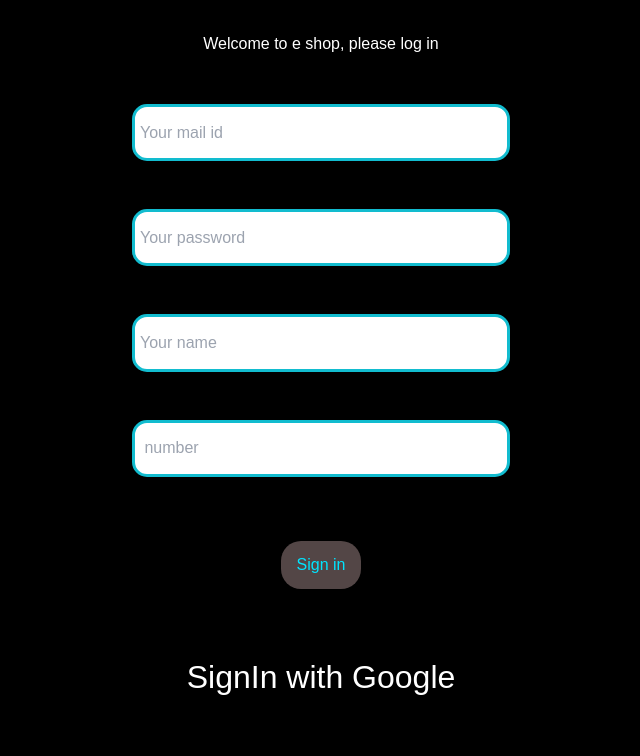
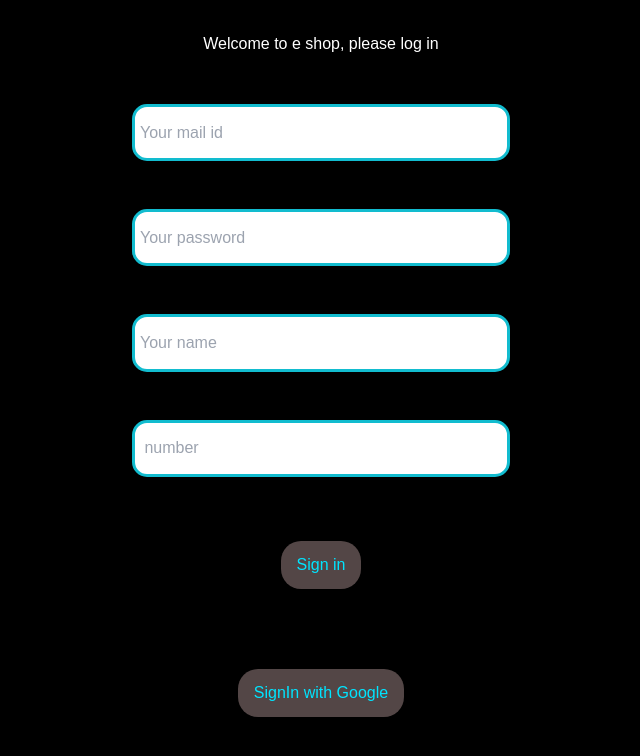
Before and after one commit to Manojkbharathi/e-commerce, a React (Vite) app: page /logIn in a window 1280 px wide. Shown: the top 756 px of the page, without its empty margins (319-959 px from the left). Built offline with nearby package versions, Linux system fonts and the light colour scheme.

Commit message:
modified button

```diff
--- a/src/index.css
+++ b/src/index.css
@@ -78,6 +78,7 @@ form {
   display: flex;
   flex-direction: column;
   gap: 3rem;
+  align-items: center;
 }
 .user-details {
   display: flex;
--- a/src/routes/logIn.jsx
+++ b/src/routes/logIn.jsx
@@ -95,7 +95,7 @@ const LogIn = () => {
           Sign in
         </button>
       </form>
-      <button className='btn' onClick={handleCLick}>
+      <button className='button' onClick={handleCLick}>
         SignIn with Google
       </button>
     </div>
--- a/src/routes/signUp.jsx
+++ b/src/routes/signUp.jsx
@@ -52,7 +52,7 @@ const SignUp = () => {
         </form>
       </div>
 
-      <button className='btn' onClick={() => navigate('/logIn')}>
+      <button className='button' onClick={() => navigate('/logIn')}>
         Already have Account Log in
       </button>
     </div>
```
